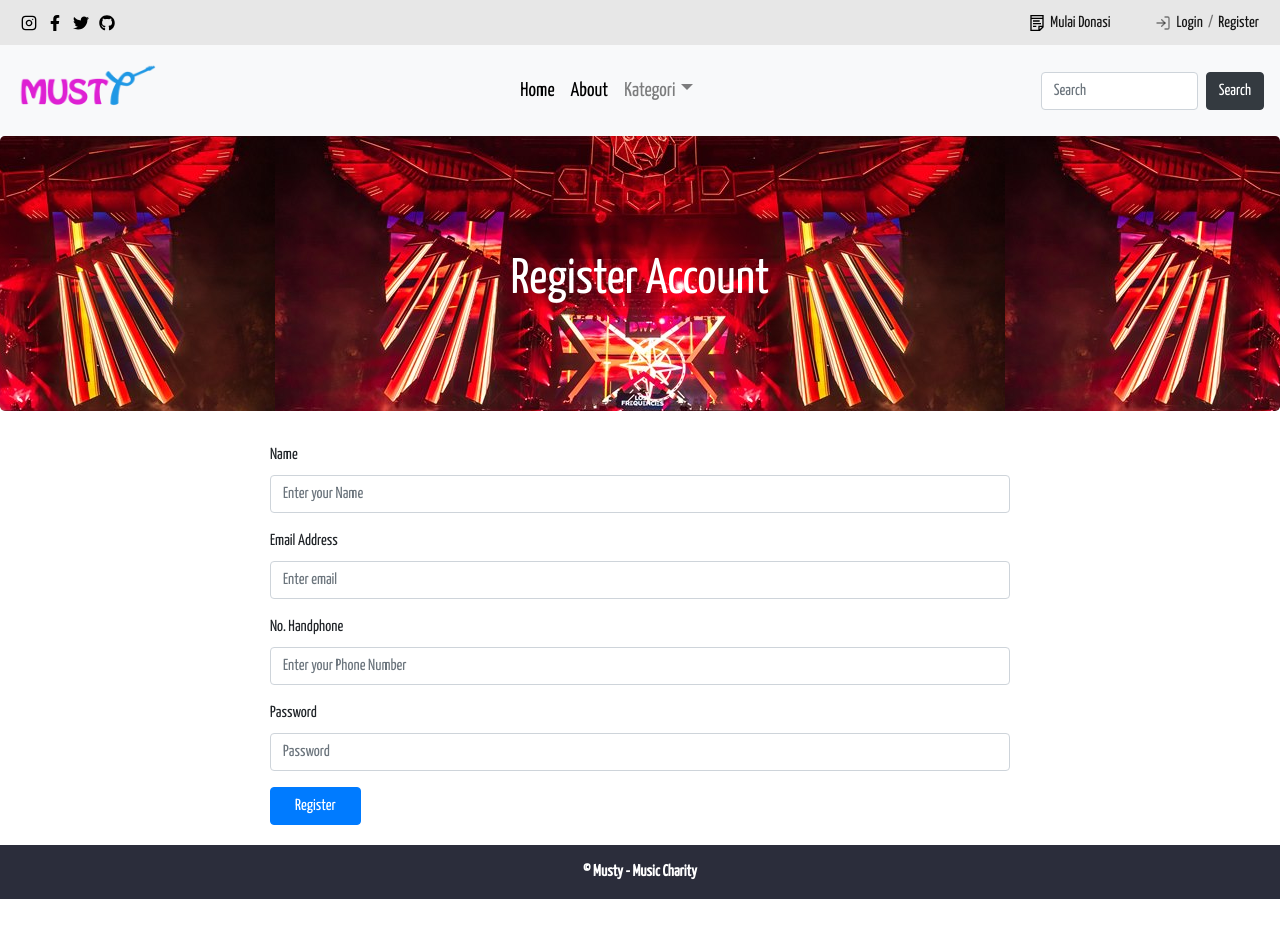
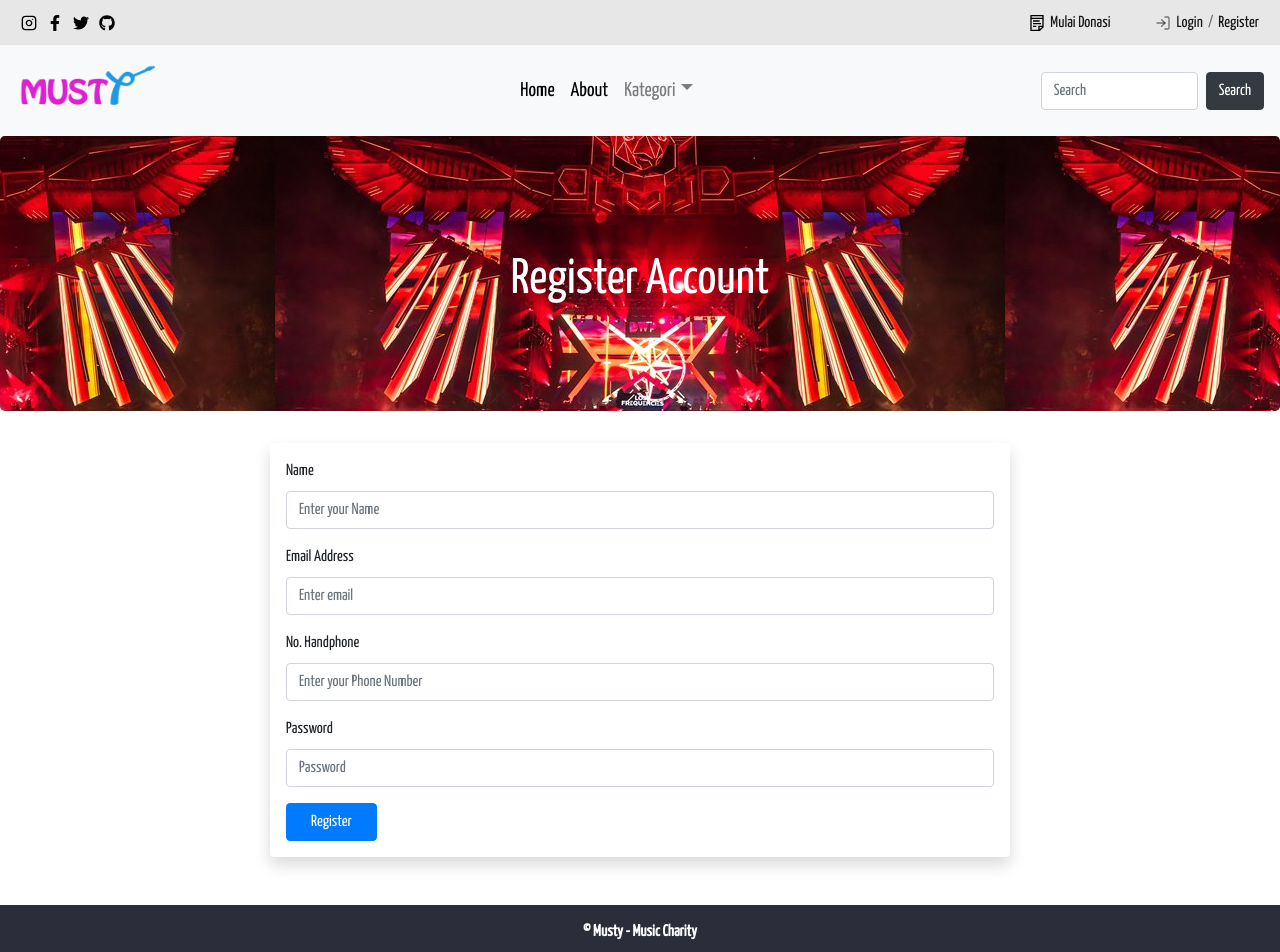
Before and after one commit to MustyDev/Musty, a React (Create React App) app in the folder front-end/: page /register in a window 1280 px wide. Shown: the top 952 px of the page. Before the commit the page ends 899 px from the top, so only its background shows below. Built offline with nearby package versions, Linux system fonts and the light colour scheme.

Commit message:
Update Register

```diff
--- a/front-end/src/Assets/Register.scss
+++ b/front-end/src/Assets/Register.scss
@@ -17,9 +17,9 @@ h1 {
   padding-right: 200px;
 }
 
-.form {
-  border: shadow p-3 mb-5 bg-white rounded;
-}
+// .form {
+//   border: ;
+// }
 
 // .buttonRegister {
 //   display: flex;
--- a/front-end/src/Pages/Register.js
+++ b/front-end/src/Pages/Register.js
@@ -90,7 +90,7 @@ const Register = (props) => {
       </div>
       <div>
         <Container className="containerRegister">
-          <Form className="form">
+          <Form className="shadow p-3 mb-5 bg-white rounded">
             <Form.Group>
               <Form.Label>Name</Form.Label>
               <Form.Control
```
